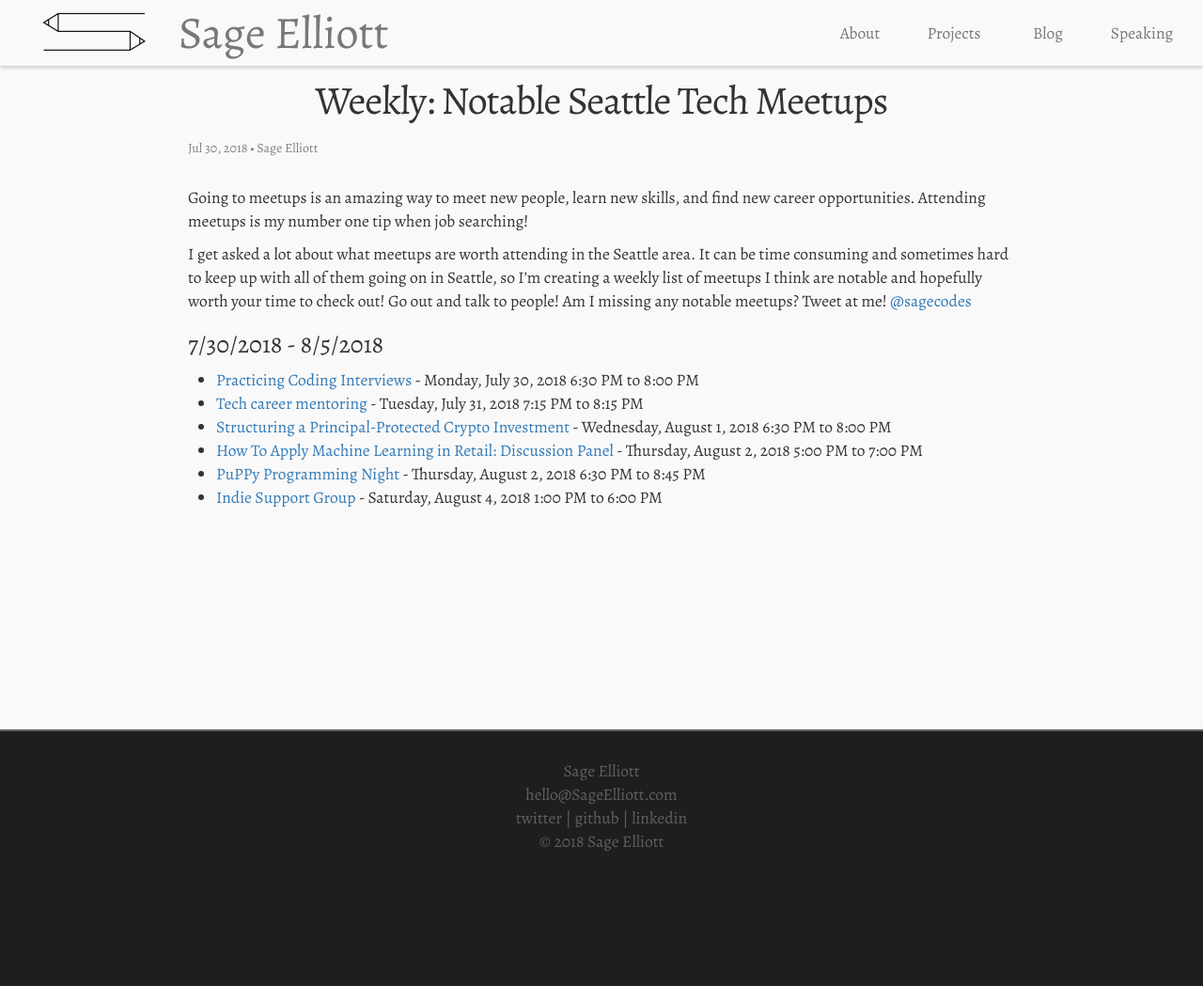
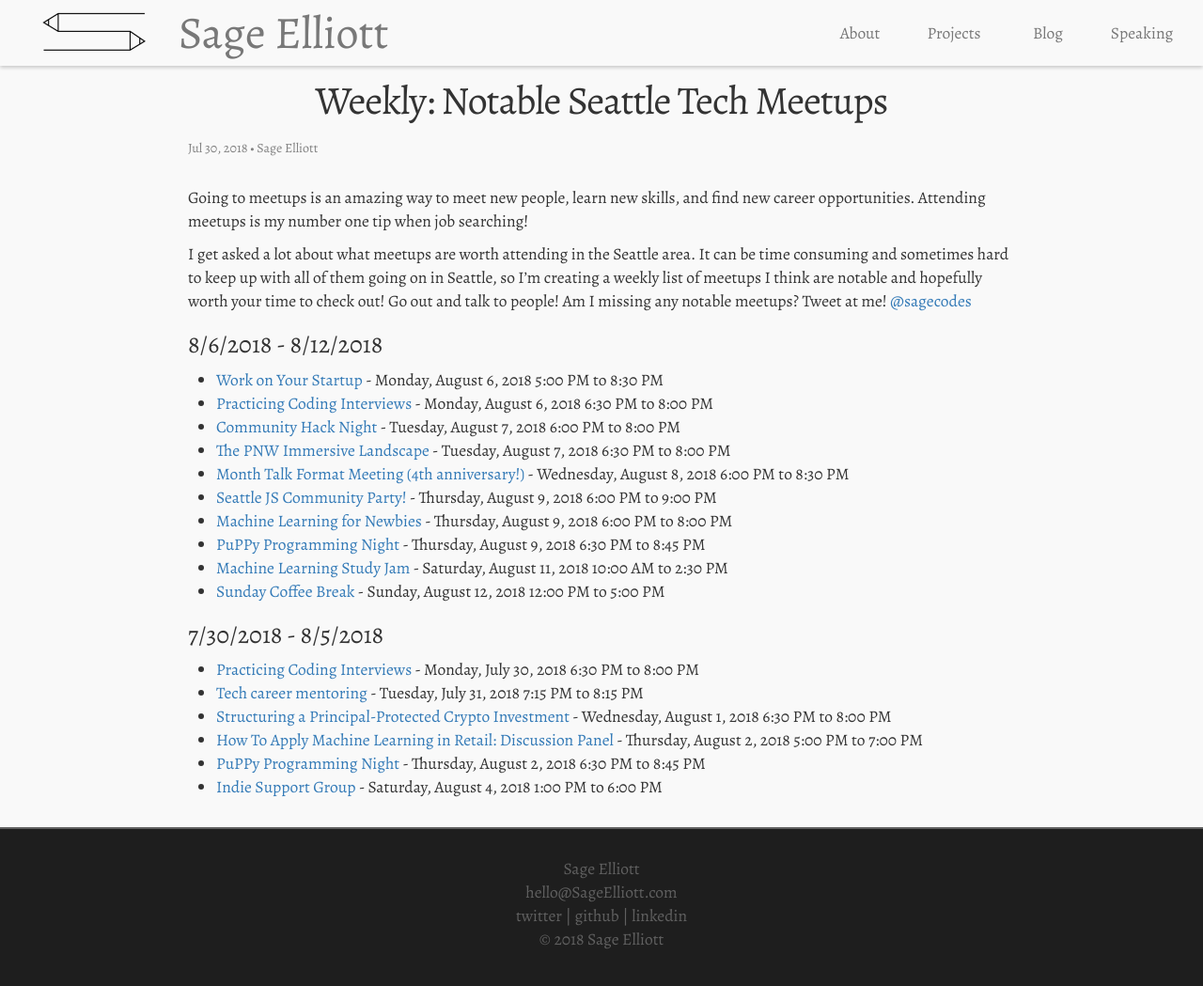
Before and after one commit to sagecodes/sage-blog, a Jekyll site: the page built from _posts/2018-07-30-post6-meetups-1.markdown, in a window 1280 px wide. Shown: the top 1049 px of the page at 94% size. Built offline with Jekyll 4.4.1, drawn with Linux system fonts in a browser that asks for light colours; nearby versions of some CDN libraries; some web fonts are replaced.

Commit message:
This weeks meetup post

```diff
--- a/_posts/2018-07-30-post6-meetups-1.markdown
+++ b/_posts/2018-07-30-post6-meetups-1.markdown
@@ -13,6 +13,19 @@ Going to meetups is an amazing way to meet new people, learn new skills, and fin
 
 I get asked a lot about what meetups are worth attending in the Seattle area. It can be time consuming and sometimes hard to keep up with all of them going on in Seattle, so I'm creating a weekly list of meetups I think are notable and hopefully worth your time to check out! Go out and talk to people! Am I missing any notable meetups? Tweet at me! [@sagecodes]({{site.twitter}})
 
+### 8/6/2018 - 8/12/2018
+
+- [Work on Your Startup](https://www.meetup.com/WorkAfterWork/events/253078574/) - Monday, August 6, 2018 5:00 PM to 8:30 PM
+- [Practicing Coding Interviews](https://www.meetup.com/PSPPython/events/252185364/) - Monday, August 6, 2018 6:30 PM to 8:00 PM
+- [Community Hack Night](https://www.meetup.com/seattlejshackers/events/253103753/) - Tuesday, August 7, 2018 6:00 PM to 8:00 PM
+- [The PNW Immersive Landscape](https://www.meetup.com/Seattle-VR-Panels-Presentations/events/253274218/) - Tuesday, August 7, 2018 6:30 PM to 8:00 PM
+- [Month Talk Format Meeting (4th anniversary!)](https://www.meetup.com/PSPPython/events/251965454/) - Wednesday, August 8, 2018 6:00 PM to 8:30 PM
+- [Seattle JS Community Party!](https://www.meetup.com/seattlejs/events/250643314/) - Thursday, August 9, 2018 6:00 PM to 9:00 PM
+- [Machine Learning for Newbies](https://www.meetup.com/Machine-Learning-Newbies-Seattle/events/253294147/) - Thursday, August 9, 2018 6:00 PM to 8:00 PM
+- [PuPPy Programming Night](https://www.meetup.com/PSPPython/events/253249681/) - Thursday, August 9, 2018 6:30 PM to 8:45 PM
+- [Machine Learning Study Jam](https://www.meetup.com/gdg-seattle/events/253328262/) - Saturday, August 11, 2018 10:00 AM to 2:30 PM
+- [Sunday Coffee Break](https://www.meetup.com/seattlejshackers/events/253346760/) - Sunday, August 12, 2018 12:00 PM to 5:00 PM
+
 ### 7/30/2018 - 8/5/2018
 
 - [Practicing Coding Interviews](https://www.meetup.com/PSPPython/events/250691731/) - Monday, July 30, 2018
```
